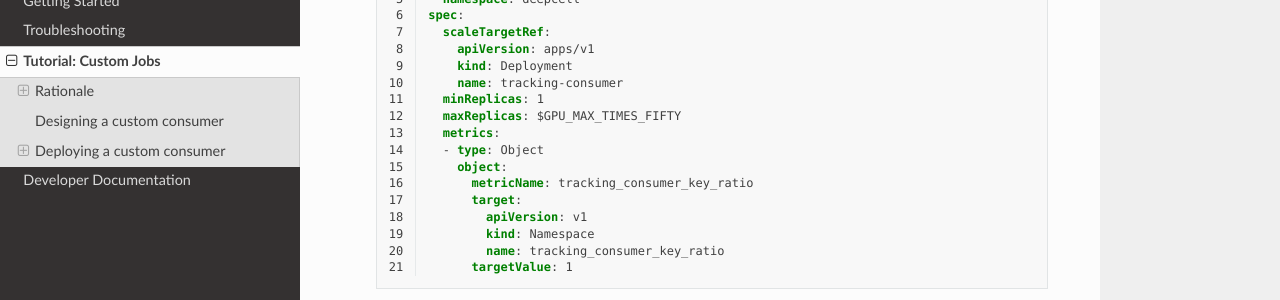
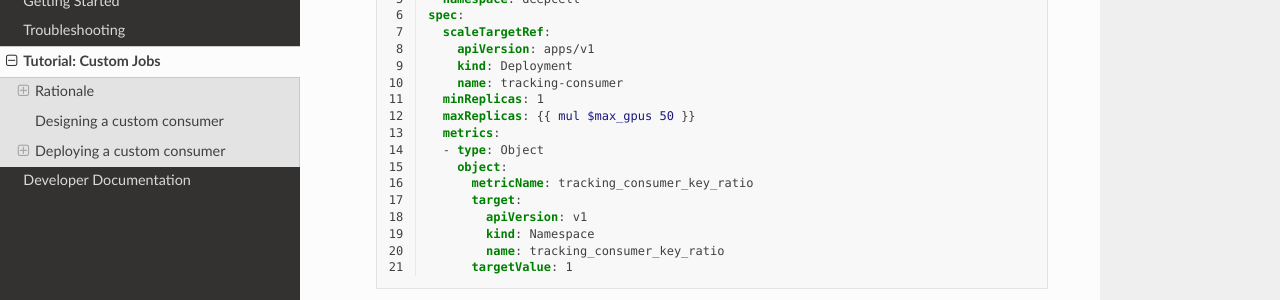
Before and after one commit to vanvalenlab/kiosk-console, a Sphinx documentation site: the page built from docs/source/CUSTOM-JOB.rst, in a window 1280 px wide and 900 px high, scrolled down 3241 px. Shown: the part 151-451 px from the top of the window. Built offline with Sphinx 7.4.7 and the Read the Docs theme 2.0.0, drawn with Linux system fonts in a browser that asks for light colours.

Commit message:
change reference in the docs as well.

```diff
--- a/docs/source/CUSTOM-JOB.rst
+++ b/docs/source/CUSTOM-JOB.rst
@@ -265,7 +265,7 @@ To effectively scale your new consumer, some small edits will be needed in the f
           kind: Deployment
           name: tracking-consumer
         minReplicas: 1
-        maxReplicas: $GPU_MAX_TIMES_FIFTY
+        maxReplicas: {{ mul $max_gpus 50 }}
         metrics:
         - type: Object
           object:
```
